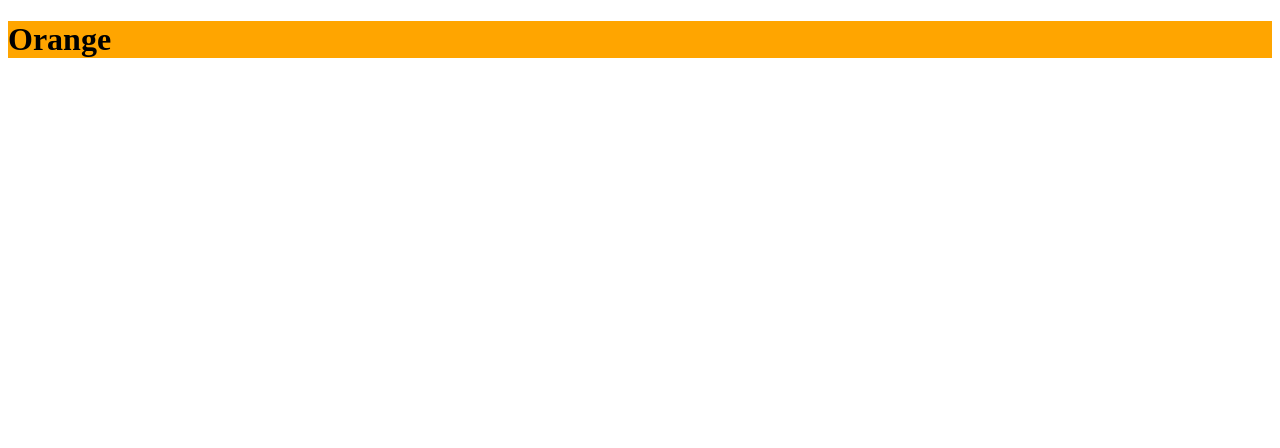
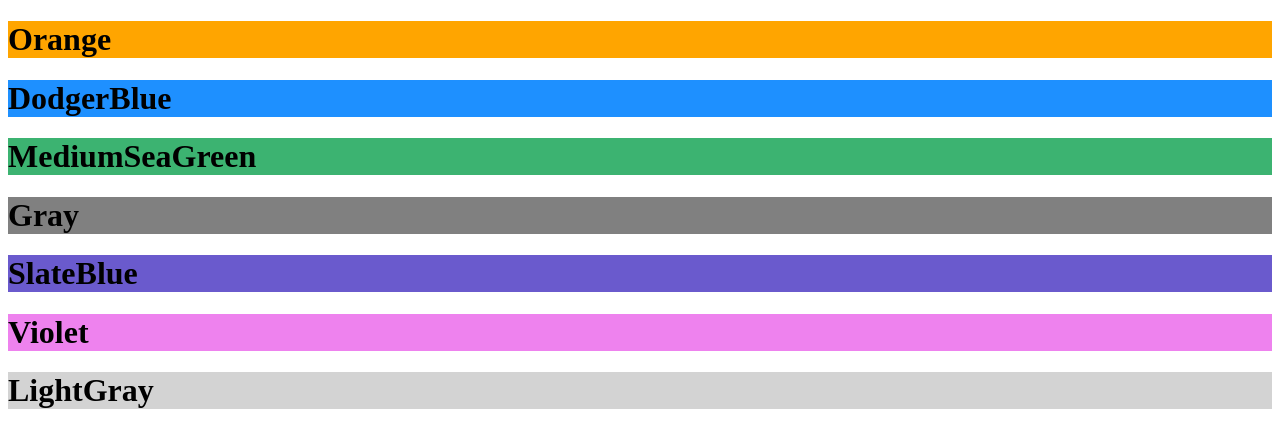
Before and after one commit to dimapovarchuk/aws_s3_bucket, a plain HTML site: page index.html in a window 1280 px wide. Drawn offline with Linux system fonts and the light colour scheme.

Commit message:
Update index.html

```diff
--- a/index.html
+++ b/index.html
@@ -1,10 +1,12 @@
 <!DOCTYPE html>
 <html>
 <body>
-
 <h1 style="background-color:Orange;">Orange</h1>
-
-
-
+<h1 style="background-color:DodgerBlue;">DodgerBlue</h1>
+<h1 style="background-color:MediumSeaGreen;">MediumSeaGreen</h1>
+<h1 style="background-color:Gray;">Gray</h1>
+<h1 style="background-color:SlateBlue;">SlateBlue</h1>
+<h1 style="background-color:Violet;">Violet</h1>
+<h1 style="background-color:LightGray;">LightGray</h1>
 </body>
 </html>
```
